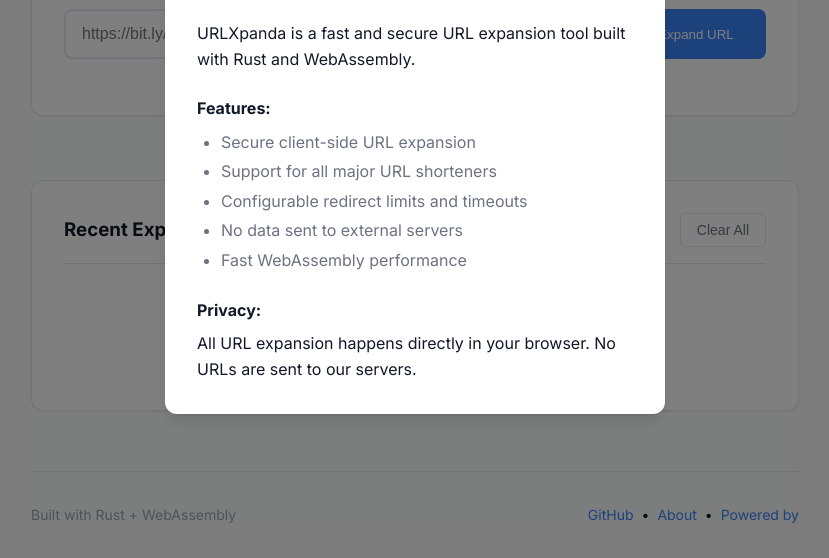
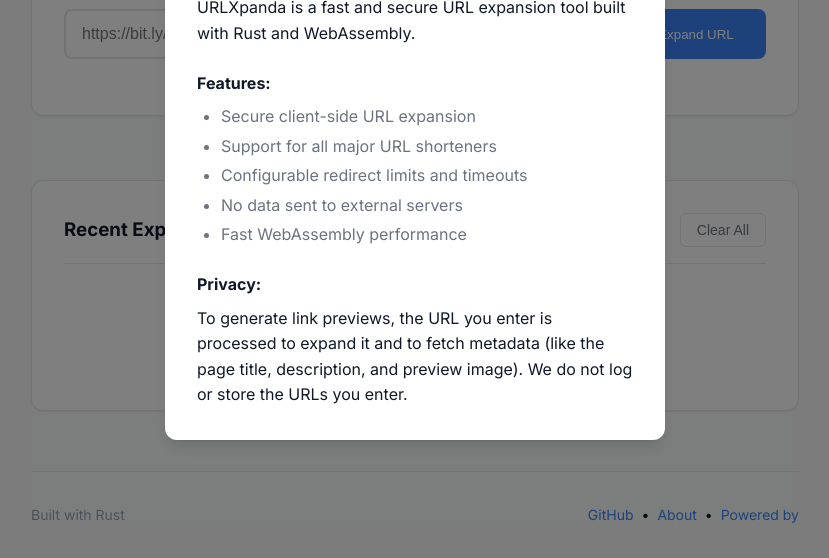
Before and after one commit to DarynOngera/urlxpanda, a browser extension: page web/index.html in a window 1280 px wide. Both pictures are taken after a click on the link "About". Shown: the part 242-800 px from the top of the page, without its empty margins (225-1054 px from the left). Drawn offline with Linux system fonts and the light colour scheme.

Commit message:
update about

```diff
--- a/web/index.html
+++ b/web/index.html
@@ -176,7 +176,7 @@
 
         <footer class="footer">
             <div class="footer-content">
-                <p>Built with Rust + WebAssembly</p>
+                <p>Built with Rust</p>
                 <div class="footer-links">
                     <a href="https://github.com/DarynOngera/urlxpanda" target="_blank" rel="noopener">GitHub</a>
                     <span>•</span>
@@ -206,7 +206,7 @@
                     <li>Fast WebAssembly performance</li>
                 </ul>
                 <h4>Privacy:</h4>
-                <p>All URL expansion happens directly in your browser. No URLs are sent to our servers.</p>
+                <p>To generate link previews, the URL you enter is processed to expand it and to fetch metadata (like the page title, description, and preview image). We do not log or store the URLs you enter.</p>
             </div>
         </div>
     </div>
```
